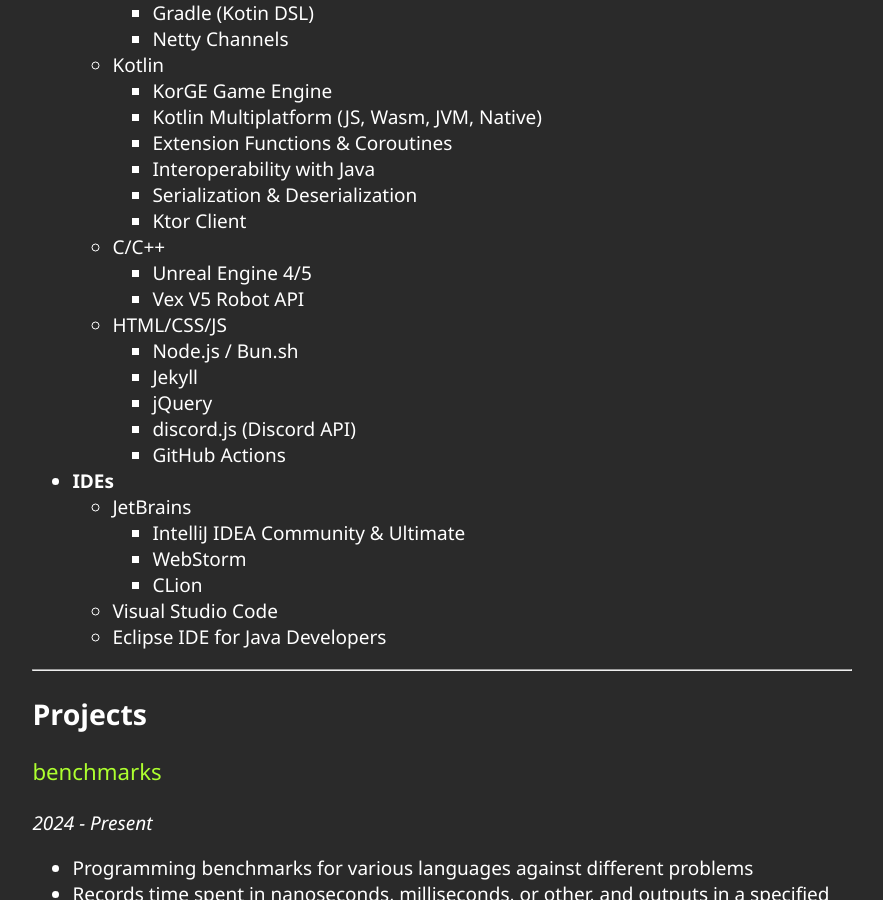
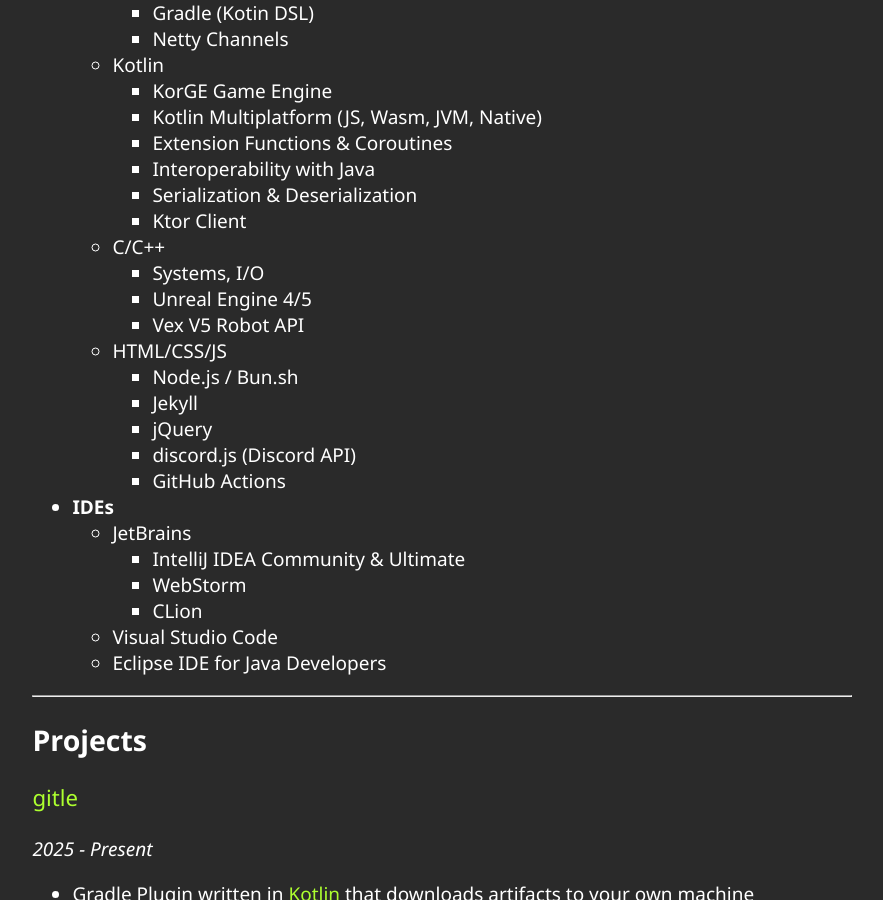
Before and after one commit to gmitch215/gmitch, a Jekyll site: the page built from cv.md, in a window 1280 px wide and 900 px high, scrolled down 1357 px. Shown: the whole window, without its empty margins (198-1081 px from the left). Built offline with Jekyll 4.4.1, drawn with Linux system fonts in a browser that asks for light colours; some of the changed text lies outside the part shown.

Commit message:
Update CV

```diff
--- a/cv.md
+++ b/cv.md
@@ -56,6 +56,7 @@
     - Serialization & Deserialization
     - Ktor Client
   - C/C++
+    - Systems, I/O
     - Unreal Engine 4/5
     - Vex V5 Robot API
   - HTML/CSS/JS
@@ -75,6 +76,13 @@
 ------------
 
 ## Projects
+
+### [gitle](https://github.com/gmitch215/gitle)
+
+*2025 - Present*
+
+- Gradle Plugin written in [Kotlin](https://kotlinlang.org) that downloads artifacts to your own machine
+- Allows you to clone and use gradle artifacts that aren't published to an Artifact Repository, but are available over Git
 
 ### [benchmarks](https://github.com/gmitch215/benchmarks)
 
```
Also changed, not shown: .markdownlint.json.
